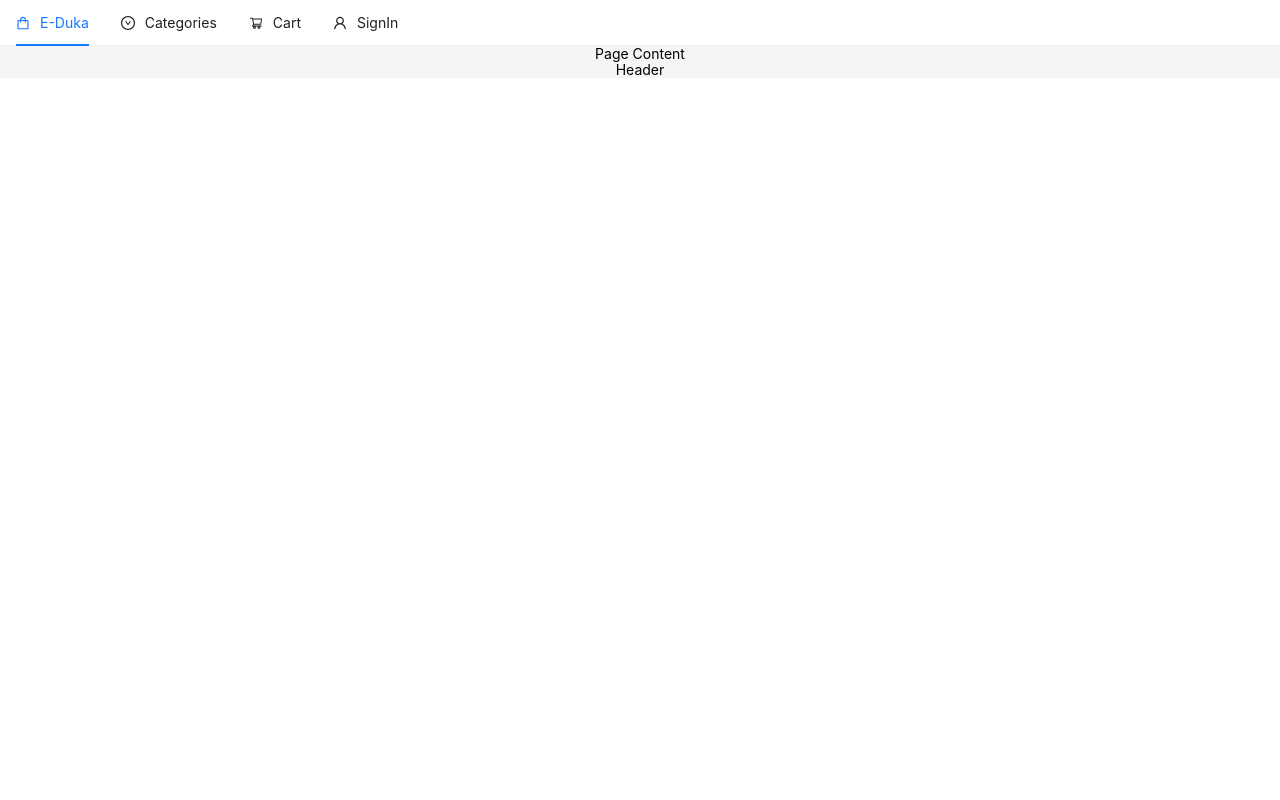
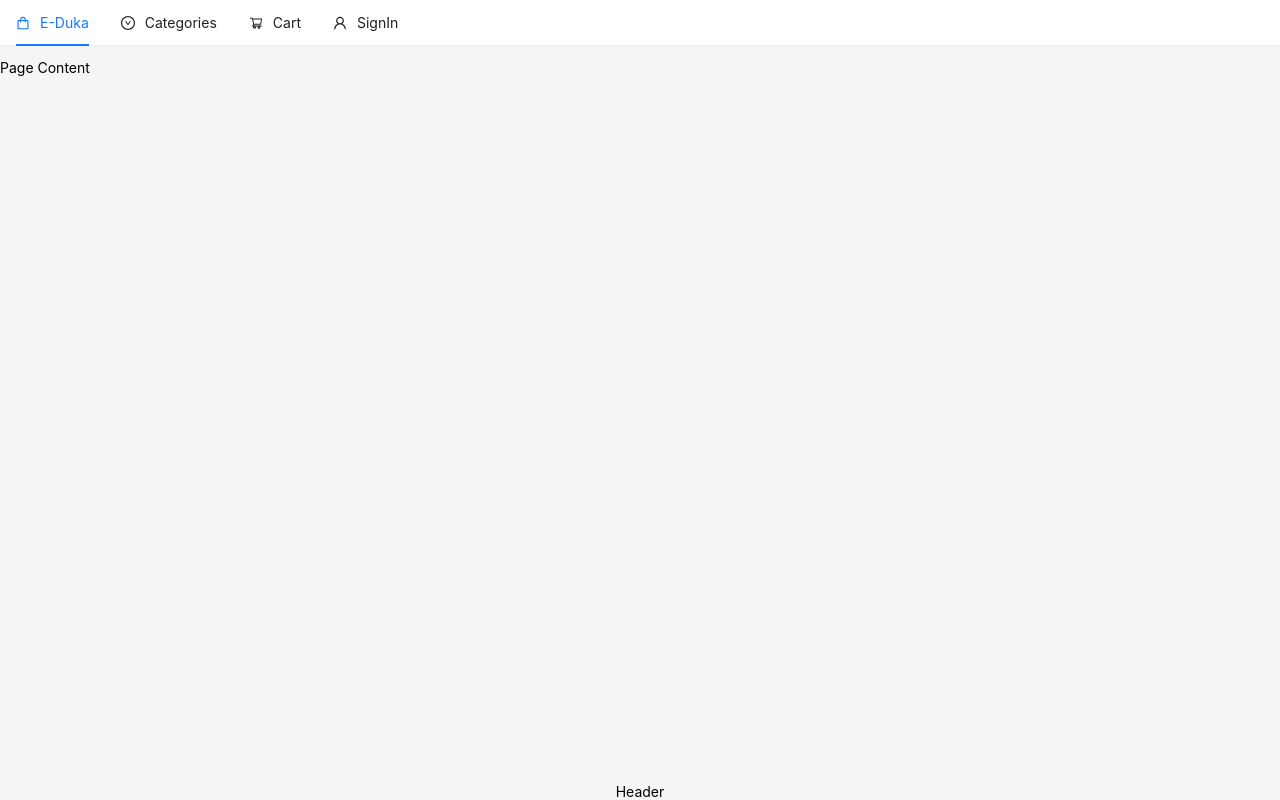
Before and after one commit to BrianWangila/E-Duka, a React (Create React App) app: page /1 in a window 1280 px wide. Built offline with nearby package versions, Linux system fonts and the light colour scheme.

Commit message:
style the components

```diff
--- a/src/App.css
+++ b/src/App.css
@@ -1,5 +1,9 @@
 .App {
   text-align: center;
+  display: flex;
+  flex-direction: column;
+  width: 100vw;
+  height: 100vh;
 }
 
 .App-logo {
@@ -36,3 +40,21 @@
     transform: rotate(360deg);
   }
 }
+
+/* header */
+.appHeader {
+  height: 60px;
+}
+
+/* page content */
+.page-content {
+  display: flex;
+  flex: 1;
+  overflow-y: auto;
+}
+
+/* footer */
+.appFooter {
+  height: 60px;
+  background-color: black;
+}
--- a/src/components/Header.js
+++ b/src/components/Header.js
@@ -1,43 +1,48 @@
-import React, { useState } from 'react';
-import { ShoppingOutlined, ShoppingCartOutlined, DownCircleOutlined, UserOutlined } from '@ant-design/icons';
-import { Menu } from 'antd';
+import React, { useState } from "react";
+import {
+  ShoppingOutlined,
+  ShoppingCartOutlined,
+  DownCircleOutlined,
+  UserOutlined,
+} from "@ant-design/icons";
+import { Menu } from "antd";
 const items = [
   {
-    label: 'E-Duka',
-    key: 'mail',
+    label: "E-Duka",
+    key: "mail",
     icon: <ShoppingOutlined />,
   },
 
   {
-    label: 'Categories',
-    key: 'SubMenu',
+    label: "Categories",
+    key: "SubMenu",
     icon: <DownCircleOutlined />,
     children: [
       {
-        type: 'group',
-        label: 'Clothing',
+        type: "group",
+        label: "Clothing",
         children: [
           {
-            label: 'Ladies',
-            key: 'setting:1',
+            label: "Ladies",
+            key: "setting:1",
           },
           {
-            label: 'Men',
-            key: 'setting:2',
+            label: "Men",
+            key: "setting:2",
           },
         ],
       },
       {
-        type: 'group',
-        label: 'Jewelery',
+        type: "group",
+        label: "Jewelery",
         children: [
           {
-            label: 'Necklaces',
-            key: 'setting:3',
+            label: "Necklaces",
+            key: "setting:3",
           },
           {
-            label: 'Rings',
-            key: 'setting:4',
+            label: "Rings",
+            key: "setting:4",
           },
         ],
       },
@@ -49,7 +54,7 @@ const items = [
         Cart
       </a>
     ),
-    key: 'cart',
+    key: "cart",
     icon: <ShoppingCartOutlined />,
   },
   {
@@ -58,16 +63,25 @@ const items = [
         SignIn
       </a>
     ),
-    key: 'user',
+    key: "user",
     icon: <UserOutlined />,
   },
 ];
 const Header = () => {
-  const [current, setCurrent] = useState('mail');
+  const [current, setCurrent] = useState("mail");
   const onClick = (e) => {
-    console.log('click ', e);
+    console.log("click ", e);
     setCurrent(e.key);
   };
-  return <Menu onClick={onClick} selectedKeys={[current]} mode="horizontal" items={items} />;
+  return (
+    <div className="appHeader">
+      <Menu
+        onClick={onClick}
+        selectedKeys={[current]}
+        mode="horizontal"
+        items={items}
+      />
+    </div>
+  );
 };
 export default Header;
```
